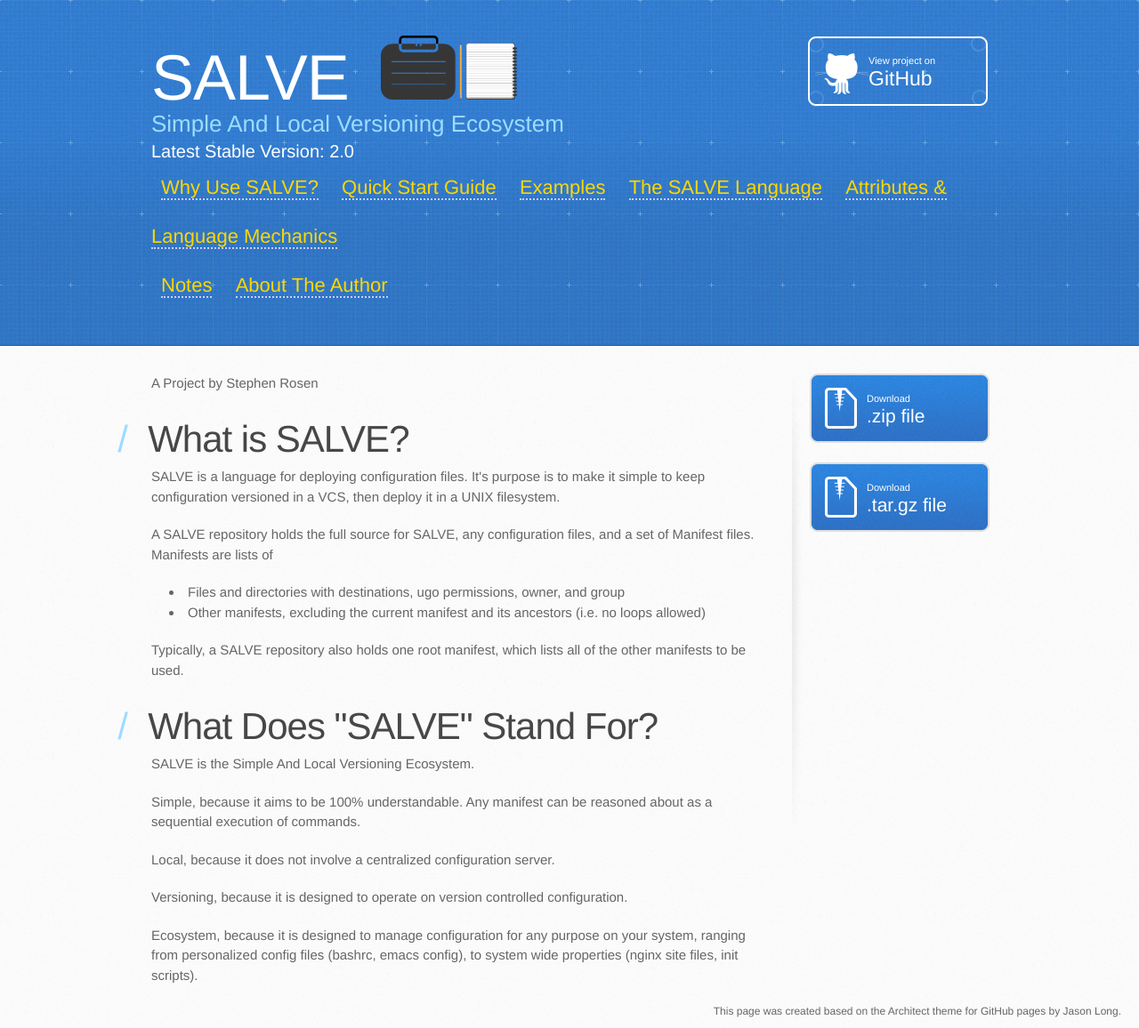
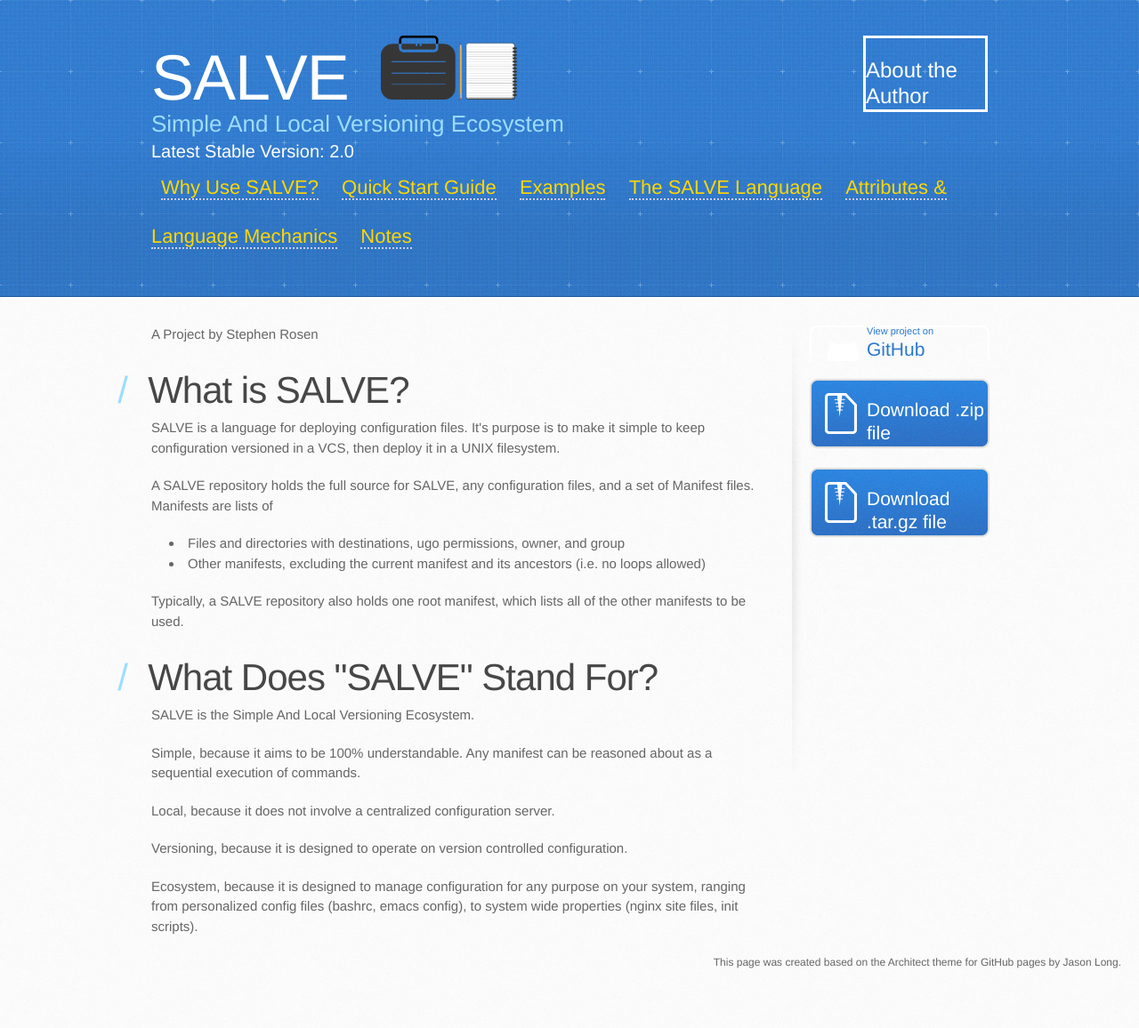
Before and after one commit to sirosen/salve.sirosen.net, a Jekyll site: the page built from index.html, in a window 1280 px wide. Shown: the whole page at 89% size. Built offline with Jekyll 4.4.1, drawn with Linux system fonts in a browser that asks for light colours; some web fonts are replaced; after the commit the page ends 1101 px from its top, so only the background shows below that.

Commit message:
Moved some links.

```diff
--- a/_includes/footer.html
+++ b/_includes/footer.html
@@ -1,5 +1,9 @@
         </section>
       <aside id="sidebar">
+        <a href="https://github.com/sirosen/SALVE" class="github-button">
+            <small>View project on</small>
+            GitHub
+        </a>
         <a href="https://github.com/sirosen/SALVE/zipball/stable" class="button">
           <small>Download</small>
           .zip file
--- a/_includes/header.html
+++ b/_includes/header.html
@@ -49,7 +49,7 @@
       <a href="{{site.baseurl}}"><h1 style="display:inline;">SALVE</h1><img src="{{site.baseurl}}images/logo.png"></a>
       <h2>Simple And Local Versioning Ecosystem</h2>
       <h3>Latest Stable Version: 2.0</h3>
-      <a href="https://github.com/sirosen/SALVE" class="button"><small>View project on</small>GitHub</a>
+      <a href="http://sirosen.github.io" class="button">About the Author</a>
     </div>
 
     <div class="inner">
@@ -58,10 +58,7 @@
       <a href="{{site.baseurl}}examples.html" class="linkbutton">Examples</a>
       <a href="{{site.baseurl}}lang.html" class="linkbutton">The SALVE Language</a>
       <a href="{{site.baseurl}}attributes.html" class="linkbutton">Attributes &amp; Language Mechanics</a>
-    </div>
-    <div class="inner">
       <a href="{{site.baseurl}}notes.html" class="linkbutton">Notes</a>
-      <a href="http://people.cs.uchicago.edu/~sirosen" class="linkbutton">About The Author</a>
     </div>
 
   </header>
--- a/stylesheets/stylesheet.css
+++ b/stylesheets/stylesheet.css
@@ -152,22 +152,21 @@ a.button {
   width: 134px;
   height: 58px;
   line-height: 1.2;
-  font-size: 23px;
+  font-size: 24px;
   color: #fff;
-  padding-left: 68px;
   padding-top: 22px;
   font-family: 'Allerta', 'Helvetica Neue', Helvetica, Arial, serif;
 }
-a.button small {
-  display: block;
-  font-size: 11px;
-}
+
 header a.button {
   position: absolute;
   right: 0;
   top: 0;
-  background: transparent url(../images/github-button.png) 0 0 no-repeat;
+  vertical-align: middle;
+  border-style: solid;
+  border-width: 3px;
 }
+
 aside a.button {
   width: 138px;
   padding-left: 64px;
@@ -175,6 +174,18 @@ aside a.button {
   background: transparent url(../images/download-button.png) 0 0 no-repeat;
   margin-bottom: 20px;
   font-size: 21px;
+}
+aside a.github-button small {
+  display: block;
+  font-size: 11px;
+}
+aside a.github-button {
+  width: 138px;
+  padding-left: 64px;
+  display: block;
+  margin-bottom: 20px;
+  font-size: 21px;
+  background: transparent url(../images/github-button.png) 0 0 no-repeat;
 }
 
 header a.linkbutton {
```
